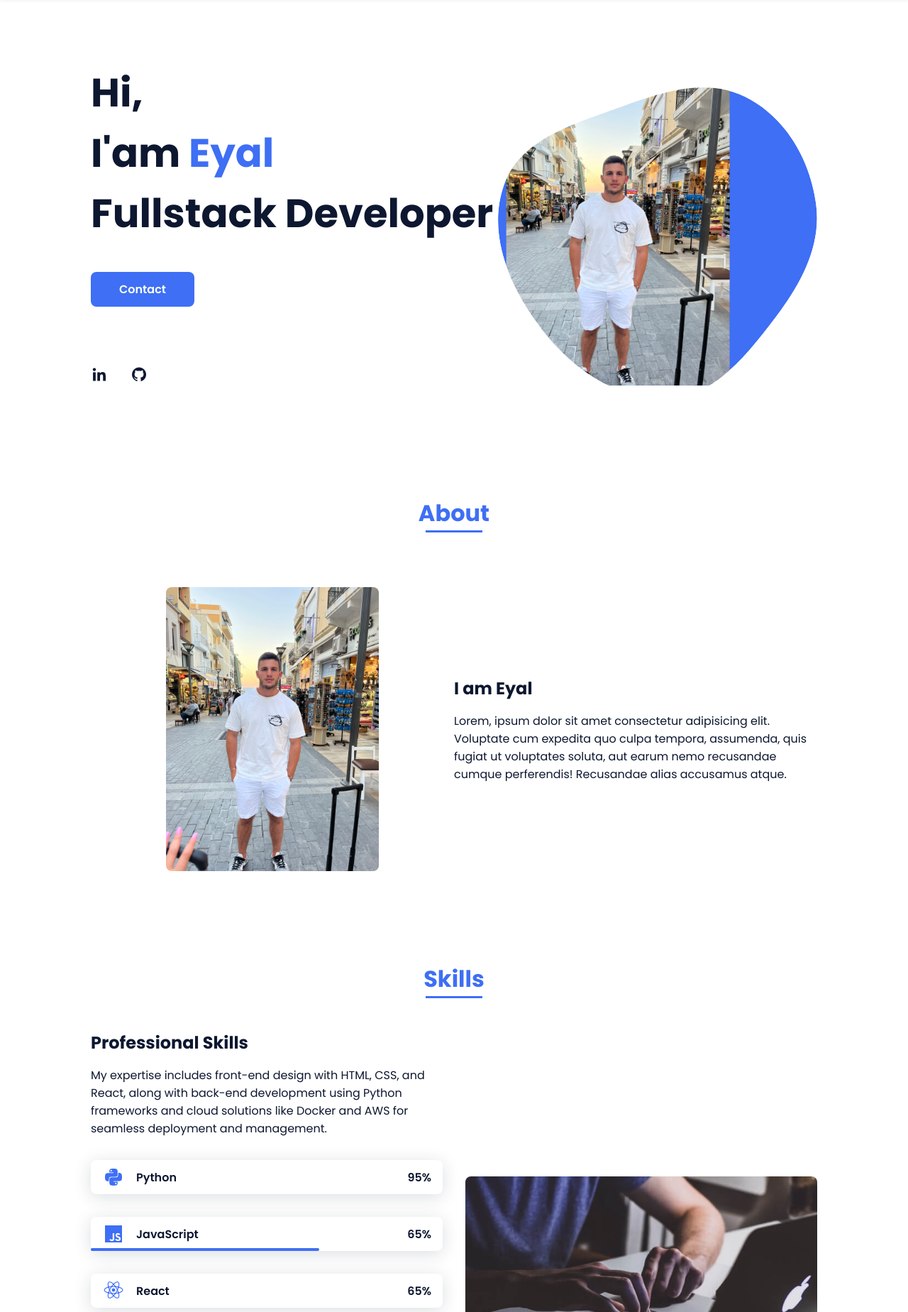
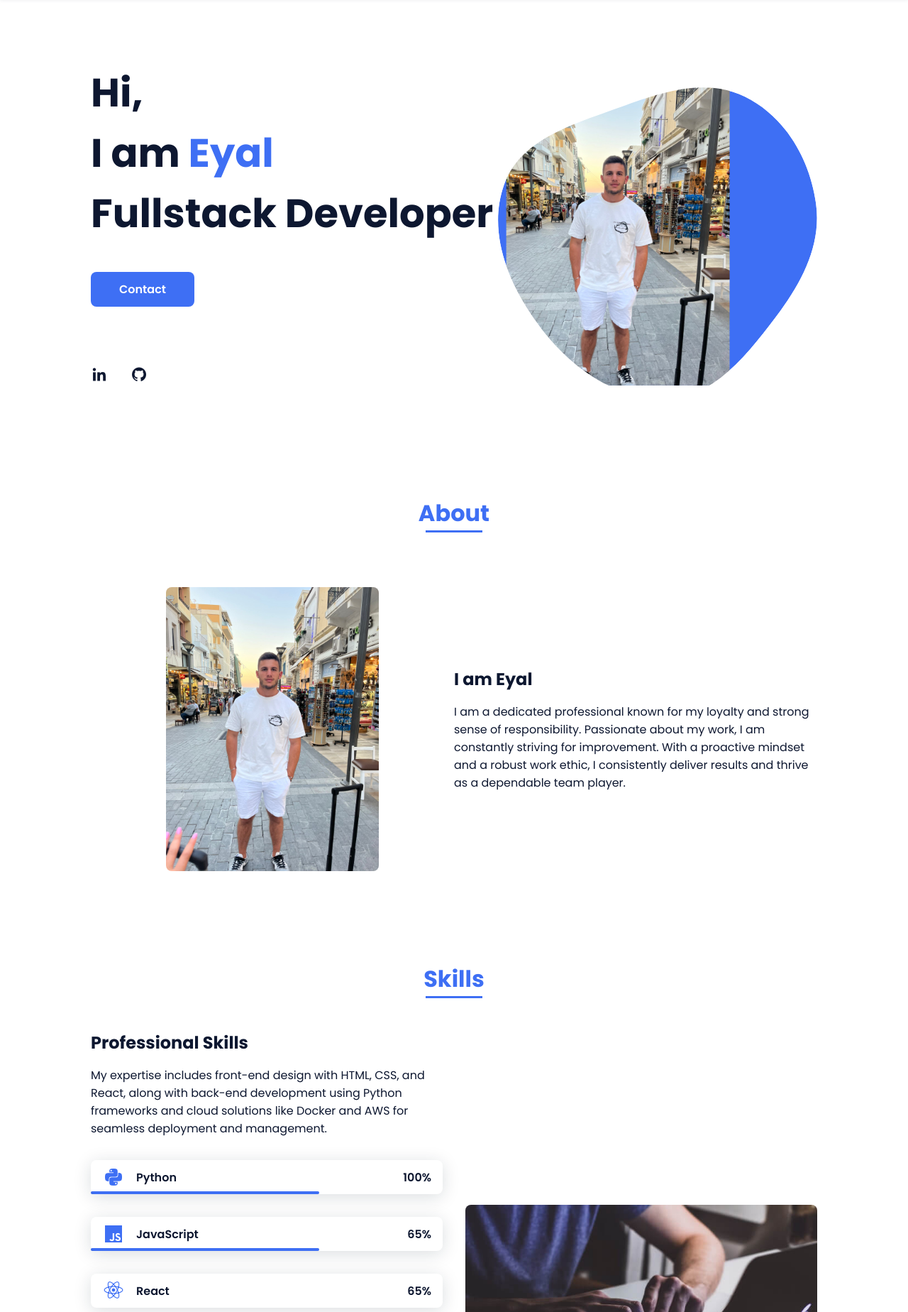
Before and after one commit to eyalyehiely/portfolio, a Flask app: page / in a window 1280 px wide. Shown: the part 72-1920 px from the top of the page at 71% size. Run offline with Flask 3, Linux system fonts and the light colour scheme.

Commit message:
fix email add data on me

```diff
--- a/app.py
+++ b/app.py
@@ -26,16 +26,15 @@ def send_email():
         email = request.form.get('email')
         message = request.form.get('message')
 
-        # Create message object
         msg = Message(subject=f" קיבלת הודעה חדשה מ:  {name}",
                       sender=('portfolio', 'eyalwork0@gmail.com'),
                       recipients=["eyalwork0@gmail.com"])
-        msg.body = message,{email}
+        msg.body = f"Message from: {email}\n\n{message}"
 
-        # Send email
         mail.send(msg)
         return "Email sent successfully! thank you"
-    except:
+    except Exception as e:
+        app.logger.error(f"Error sending email: {e}")
         return "Error, please try again"
 
 
--- a/templates/index.html
+++ b/templates/index.html
@@ -21,7 +21,7 @@
     <header class="l-header">
         <nav class="nav bd-grid">
             <div>
-                <a href="#" class="nav__logo">Eyal Yehiely</a>
+                <a href="#home" class="nav__logo">Eyal Yehiely</a>
             </div>
 
             <div class="nav__menu" id="nav-menu">
@@ -43,7 +43,7 @@
         <!-- ===== HOME ===== -->
         <section class="home bd-grid" id="home">
             <div class="home__data">
-                <h1 class="home__title">Hi,<br>I'am <span class="home__title-color">Eyal</span><br> Fullstack Developer</h1>
+                <h1 class="home__title">Hi,<br>I am <span class="home__title-color">Eyal</span><br> Fullstack Developer</h1>
                 <a href="#contact" class="button">Contact</a>
             </div>
 
@@ -76,7 +76,7 @@
 
                 <div>
                     <h2 class="about__subtitle">I am Eyal</h2>
-                    <p class="about__text">Lorem, ipsum dolor sit amet consectetur adipisicing elit. Voluptate cum expedita quo culpa tempora, assumenda, quis fugiat ut voluptates soluta, aut earum nemo recusandae cumque perferendis! Recusandae alias accusamus atque.</p>
+                    <p class="about__text">I am a dedicated professional known for my loyalty and strong sense of responsibility. Passionate about my work, I am constantly striving for improvement. With a proactive mindset and a robust work ethic, I consistently deliver results and thrive as a dependable team player.</p>
                 </div>
             </div>
         </section>
@@ -95,9 +95,9 @@
                             <i class='bx bxl-python skills__icon'></i>
                             <span class="skills__name">Python</span>
                         </div>
-                        <div class="skills__bar skills__python"></div>
+                        <div class="skills__bar skills__js"></div>
                         <div>
-                            <span class="skills__percentage">95%</span>
+                            <span class="skills__percentage">100%</span>
                         </div>
                     </div>
 
@@ -166,6 +166,17 @@
                             <span class="skills__percentage">85%</span>
                         </div>
                     </div>
+
+                    <div class="skills__data">
+                        <div class="skills__names">
+                            <i class='bx bx-cloud skills__icon'></i>
+                            <span class="skills__name">Railway</span>
+                        </div>
+                        <div class="skills__bar skills__html"></div>
+                        <div>
+                            <span class="skills__percentage">100%</span>
+                        </div>
+                    </div>
                 </div>
                 <img src="{{ url_for('static', filename='img/work3.jpg') }}" alt="" class="skills__img">
             </div>
```
